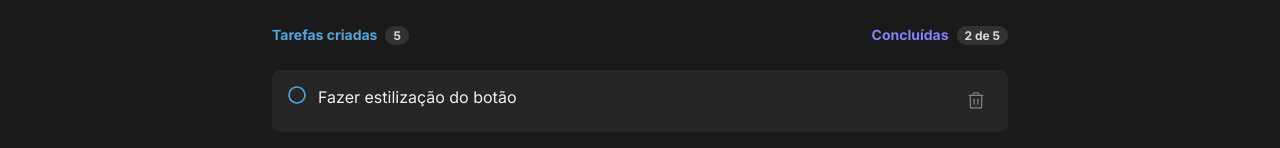
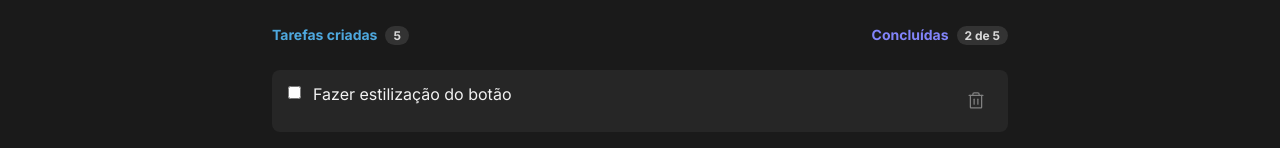
Before and after one commit to nikolasmarlon/to-do-list-jsx, a React (Vite) app: page / in a window 1280 px wide. Shown: the part 258-406 px from the top of the page. Built offline with nearby package versions, Linux system fonts and the light colour scheme.

Commit message:
Checkbox tarefa e estilos

```diff
--- a/src/componentes/Tarefa.jsx
+++ b/src/componentes/Tarefa.jsx
@@ -1,6 +1,4 @@
 import styles from './Tarefa.module.css'
-import tarefaConcluida from '../assets/tarefaConcluida.svg'
-import tarefaEmAberto from '../assets/tarefaEmAberto.svg'
 import { Trash } from 'phosphor-react'
 
 export function Tarefa({ content, deletarTarefa}){
@@ -10,13 +8,15 @@ export function Tarefa({ content, deletarTarefa}){
     }
 
     return(
-        <div className={styles.contentTarefa}>
-            <img src={tarefaEmAberto}/>
+        <label for={ content } className={styles.contentTarefa}>
+            <input name="task" id={ content } type="checkbox" />
+
             <p>{ content }</p>
+
             <button onClick={deletarTarefa} title='Deletar Tarefa'>
                 <Trash size={20} />
             </button>
-        </div>
+        </label>
 
     )
 }
--- a/src/componentes/Tarefa.module.css
+++ b/src/componentes/Tarefa.module.css
@@ -9,14 +9,17 @@
     border-radius: 8px;
 }
 
-.contentTarefa p {
+.contentTarefa  p {
     width: 100%;
     text-align: left;
     size: 0.875rem;
-    /* text-decoration: line-through; ativar quando concluir tarefa */
-    line-height: 1.4;
 
+    margin-top: -2px;
+}
 
+.contentTarefa input:checked + p{
+    text-decoration: line-through;
+    color: var(--gray-300);
 }
 
 .contentTarefa > button{
```
